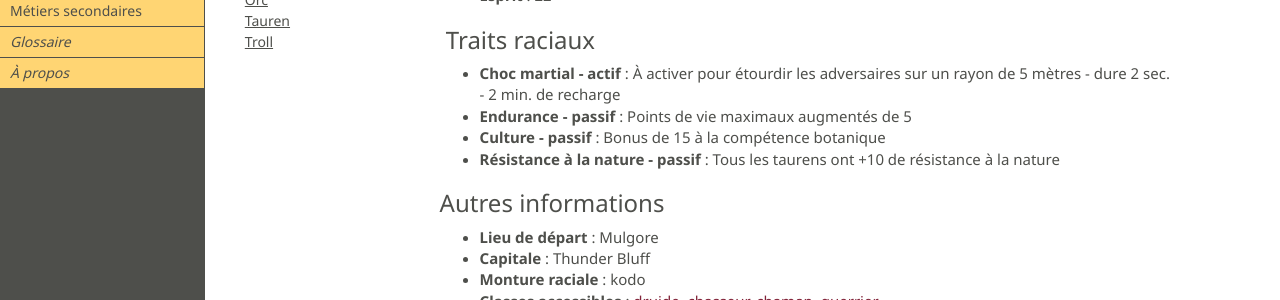
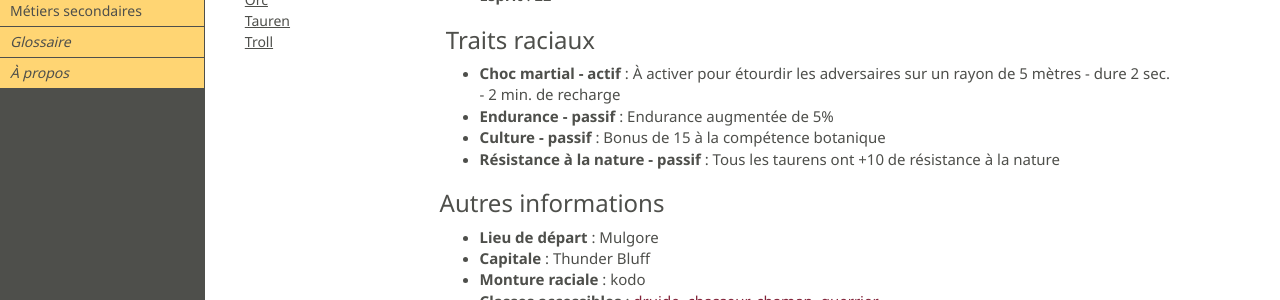
Before and after one commit to toxinu/vanilla-doc, a Jekyll site: the page built from docs/races/index.md, in a window 1280 px wide and 900 px high, scrolled down 5411 px. Shown: the part 154-454 px from the top of the window. Built offline with Jekyll 4.4.1, drawn with Linux system fonts in a browser that asks for light colours; nearby versions of some CDN libraries; Markdown is read by kramdown in place of the engine named in the settings; comment, search, counter and statistics services are not loaded.

Commit message:
Fixed tauren passif

```diff
--- a/docs/races/index.md
+++ b/docs/races/index.md
@@ -178,7 +178,7 @@ Les taurens sont d'énormes créatures bestiales qui vivent en plein air, dans l
 ### Traits raciaux
 
 * **Choc martial - actif** : À activer pour étourdir les adversaires sur un rayon de 5 mètres - dure 2 sec. - 2 min. de recharge
-* **Endurance - passif** : Points de vie maximaux augmentés de 5
+* **Endurance - passif** : Endurance augmentée de 5%
 * **Culture - passif** : Bonus de 15 à la compétence botanique
 * **Résistance à la nature - passif** : Tous les taurens ont +10 de résistance à la nature
 
```
